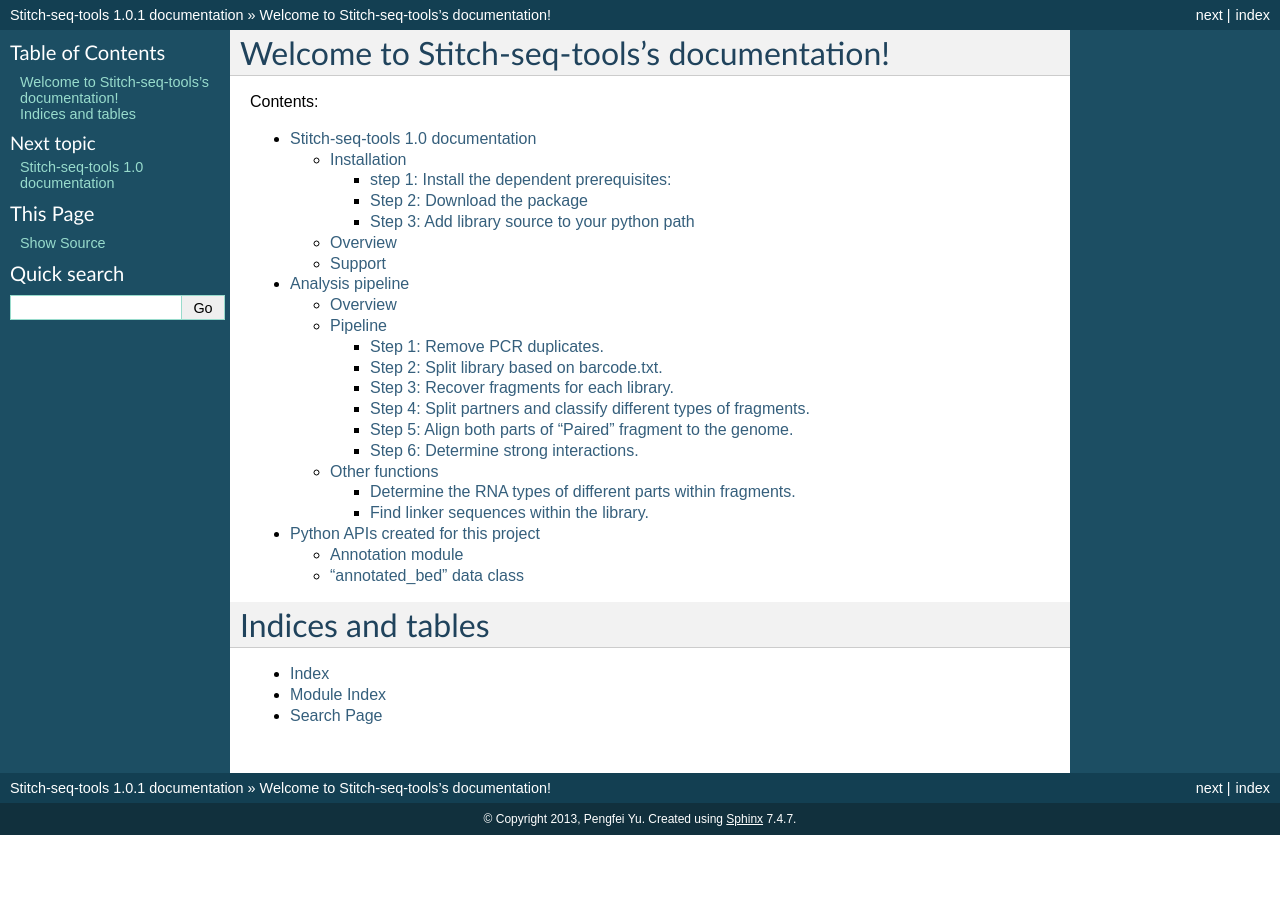
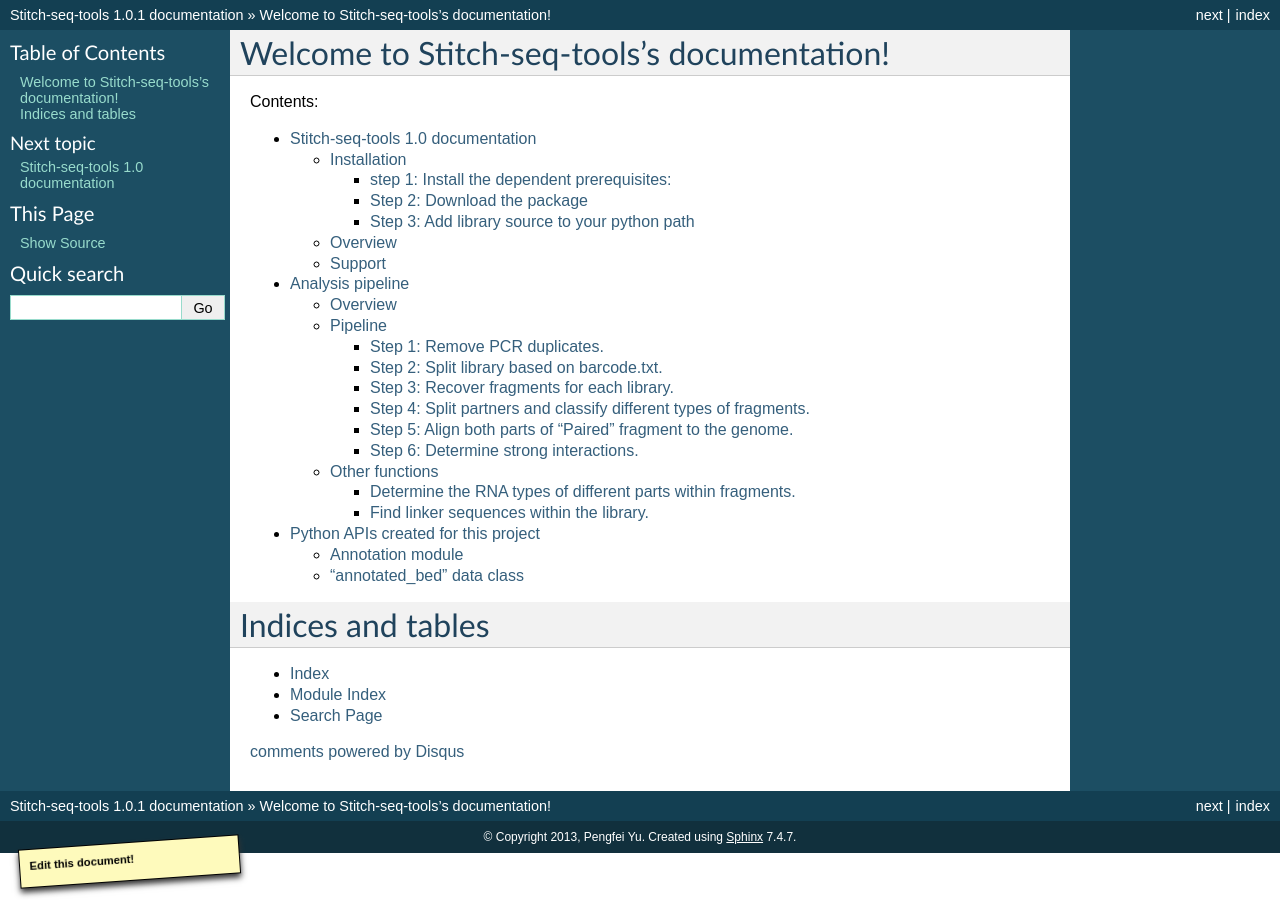
Before and after one commit to yu68/RNA-Hi-C, a Sphinx documentation site: the page built from doc/source/index.rst, in a window 1280 px wide. Built offline with Sphinx 7.4.7, drawn with Linux system fonts in a browser that asks for light colours; formulas are drawn with MathJax 3; comment, search, counter and statistics services are not loaded.

Commit message:
add disqus comments

```diff
--- /dev/null
+++ b/doc/source/_static/labibi.css
@@ -0,0 +1,52 @@
+@import url('default.css');
+
+/* Styles for floating Edit on GitHub box */
+#editor-trap {
+    margin: 1em;
+    padding: 1em;
+    border: 1px solid black;
+    box-shadow: 0 0 3px black;
+    width: 200px;
+
+    background: #fefabc;
+    position: fixed;
+    bottom: 1em;
+    left: 1em;
+    font-size: 60%;
+    text-align: left;
+    z-index: 2;
+
+    -moz-transform: rotate(-4deg);
+    -webkit-transform: rotate(-4deg);
+    -o-transform: rotate(-4deg);
+    -ms-transform: rotate(-4deg);
+    transform: rotate(-4deg);
+    box-shadow: 0px 4px 6px #333;
+    -moz-box-shadow: 0px 4px 6px #333;
+    -webkit-box-shadow: 0px 4px 6px #333;
+
+
+    cursor: pointer;
+}
+
+#editor-trap h3 {
+    margin: 0 0 0.5em 0;
+    padding: 0;
+    background: transparent;
+}
+
+#editor-trap ol {
+    margin: 0;
+    padding: 0 0 0 2em;
+}
+
+/* Hide trick */
+
+#editor-trap.toggled > * {
+    display: none;
+}
+
+
+#editor-trap.toggled > h3 {
+    display: block;
+}
--- /dev/null
+++ b/doc/source/_static/labibi.js
@@ -0,0 +1,29 @@
+// Store editor pop-up help state in localStorage
+// so it does not re-pop-up itself between page loads.
+// Do not even to pretend to support IE gracefully.
+(function($) {
+
+    $(document).ready(function() {
+        var box = $("#editor-trap");
+        var klass = "toggled";
+        var storageKey = "toggled";
+
+        function toggle() {
+            box.toggleClass(klass);
+            // Store the toggle status in local storage as "has value string" or null
+            window.localStorage.setItem(storageKey, box.hasClass(klass) ? "toggled" : "not-toggled");
+        }
+
+        box.click(toggle);
+
+        // Check the persistent state of the editor pop-up
+        // Note that localStorage does not necessarily support boolean values (ugh!)
+        // http://stackoverflow.com/questions/3263161/cannot-set-boolean-values-in-localstorage
+        var v = window.localStorage.getItem(storageKey);
+        if(v == "toggled" || !v) {
+          box.addClass(klass);
+        }
+
+    });
+
+})(jQuery);
--- /dev/null
+++ b/doc/source/_templates/page.html
@@ -0,0 +1,149 @@
+{% extends "!page.html" %}
+
+{# To customize for your project, search and replace 'labibi' stuff.
+   You might also want to replace the UA- string for google analytics.
+
+   Set what you need in conf.py
+#}
+
+{#  set in conf.py: google_analytics_id = 'UA-36028965-1' #}
+{#  set in conf.py: disqus_shortname = 'labibi' #}
+
+{# set these in conf.py:
+  github_base_account = 'ctb'
+  github_project = 'labibi'
+#}
+
+{##################################################}
+{# for plone-derived "edit me" & Google analytics #}
+{##################################################}
+
+{% block footer %}
+{{ super() }}
+
+{# Add plone-derived 'edit me' sticky note #}
+{% if github_base_account %}
+<div id="editor-trap">
+      <h3>Edit this document!</h3>
+
+      <p>
+        This file can be edited directly through the Web. Anyone can
+        update and fix errors in this document with few clicks --
+        no downloads needed.
+      <p>
+
+      <ol>
+
+        <li>
+          Go to
+        <a href="https://github.com/{{ github_base_account }}/{{ github_project }}/blob/master/{{ pagename }}.rst">
+          {{ title }}
+        </a> on GitHub.
+      </li>
+
+        <li>
+        <b>Edit</b> files using GitHub's text editor in your web browser (see the 'Edit' tab on the top right of the file)
+      </li>
+
+      <li>
+        Fill in the <b>Commit message</b> text box at the bottom of the page describing <i>why</i>
+        you made the changes. Press the <b>Propose file change</b> button next to it when done.
+      </li>
+
+      <li>
+        Then click <b>Send a pull request</b>.
+      </li>
+
+      <li>
+        Your changes are now queued for review under the project's <a href="https://github.com/{{ github_base_account }}/{{ github_project }}/pulls">Pull requests</a> tab on GitHub!
+      </li>
+      </ol>
+
+      <p>
+        For an introduction to the documentation format please see <a href="http://docutils.sourceforge.net/docs/user/rst/quickstart.html">the reST primer</a>.
+      </p>
+
+  </div>
+
+{% endif %}
+
+<script type="text/javascript">
+
+  var _gaq = _gaq || [];
+  _gaq.push(['_setAccount', {{ google_analytics_id }}]);
+  _gaq.push(['_trackPageview']);
+
+  (function() {
+    var ga = document.createElement('script'); ga.type = 'text/javascript'; ga.async = true;
+    ga.src = ('https:' == document.location.protocol ? 'https://ssl' : 'http://www') + '.google-analytics.com/ga.js';
+    var s = document.getElementsByTagName('script')[0]; s.parentNode.insertBefore(ga, s);
+  })();
+
+</script>
+
+{% endblock %}
+
+{#########################}
+{# for disqus commenting #}
+{#########################}
+
+{% macro comments() %}
+
+<div id="disqus_thread"></div>
+<script type="text/javascript">
+    /* * * CONFIGURATION VARIABLES: EDIT BEFORE PASTING INTO YOUR WEBPAGE * * */
+    var disqus_shortname = '{{ disqus_shortname }}'; // required: replace example with your forum shortname
+
+    /* * * DON'T EDIT BELOW THIS LINE * * */
+    (function() {
+        var dsq = document.createElement('script'); dsq.type = 'text/javascript'; dsq.async = true;
+        dsq.src = 'http://' + disqus_shortname + '.disqus.com/embed.js';
+        (document.getElementsByTagName('head')[0] || document.getElementsByTagName('body')[0]).appendChild(dsq);
+    })();
+</script>
+<noscript>Please enable JavaScript to view the <a href="http://disqus.com/?ref_noscript">comments powered by Disqus.</a></noscript>
+<a href="http://disqus.com" class="dsq-brlink">comments powered by <span class="logo-disqus">Disqus</span></a>
+
+{% endmacro %}
+
+{% block extrahead %}
+
+{% if github_base_account %}
+<script src="{{ pathto('_static/labibi.js', 1) }}"></script>
+{% else %}
+<style type="text/css">
+<!-- github-based editing disabled; set github_base_account
+     and github_project -->
+#editor-trap.toggled {
+  display: none;
+}
+</style>
+{% endif %}
+
+{% if google_analytics_id %}
+<script type="text/javascript">
+  var _gaq = _gaq || [];
+  _gaq.push(['_setAccount', 'UA-16853172-1']);
+  _gaq.push(['_trackPageview']);
+
+  (function() {
+    var ga = document.createElement('script'); ga.type = 'text/javascript'; ga.async = true;
+    ga.src = ('https:' == document.location.protocol ? 'https://ssl' : 'http://www') + '.google-analytics.com/ga.js';
+    var s = document.getElementsByTagName('script')[0]; s.parentNode.insertBefore(ga, s);
+  })();
+</script>
+{% else %}
+<!-- Google Analytics JS is disabled; set google_analytics_id -->
+{% endif %}
+{% endblock %}
+
+{%- block body %}
+  {{ super() }}
+
+{% if disqus_shortname %}
+  {{ comments() }}
+{% else %}
+<!-- disqus commenting disabled; set disqus_shortname -->
+{% endif %}
+
+{%- endblock %}
--- a/doc/source/conf.py
+++ b/doc/source/conf.py
@@ -135,6 +135,7 @@
 # relative to this directory. They are copied after the builtin static files,
 # so a file named "default.css" will overwrite the builtin "default.css".
 html_static_path = ['_static']
+html_style = 'labibi.css'
 
 # Add any extra paths that contain custom files (such as robots.txt or
 # .htaccess) here, relative to this directory. These files are copied
@@ -184,6 +185,15 @@
 
 # Output file base name for HTML help builder.
 htmlhelp_basename = 'Stitch-seq-toolsdoc'
+
+##
+# Various settings to pass to templates:
+
+html_context = {
+   "disqus_shortname" : 'stitchseqtools',
+   "github_base_account" : 'yu68',
+   "github_project" : 'stitch-seq',
+}
 
 
 # -- Options for LaTeX output ---------------------------------------------
```
Also changed, not shown: 13 other files.
